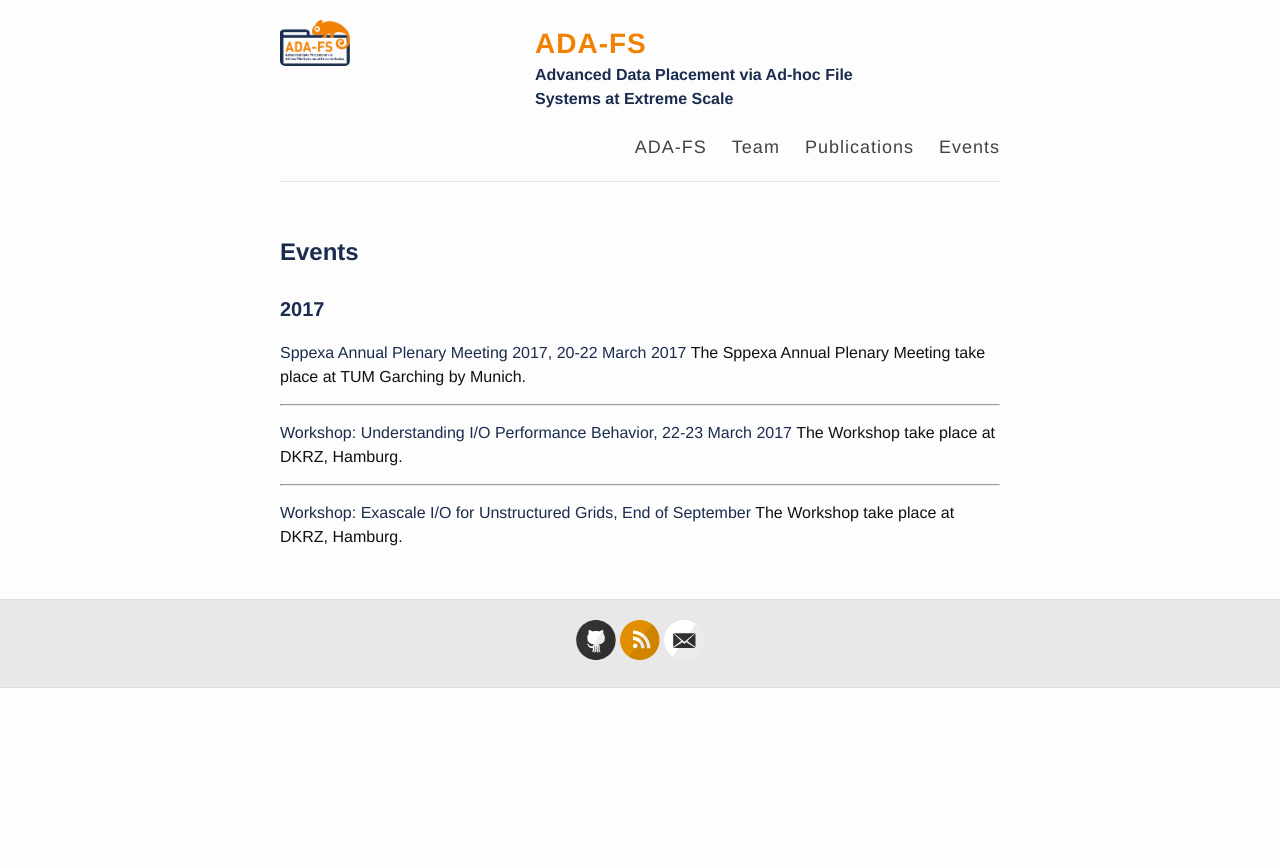
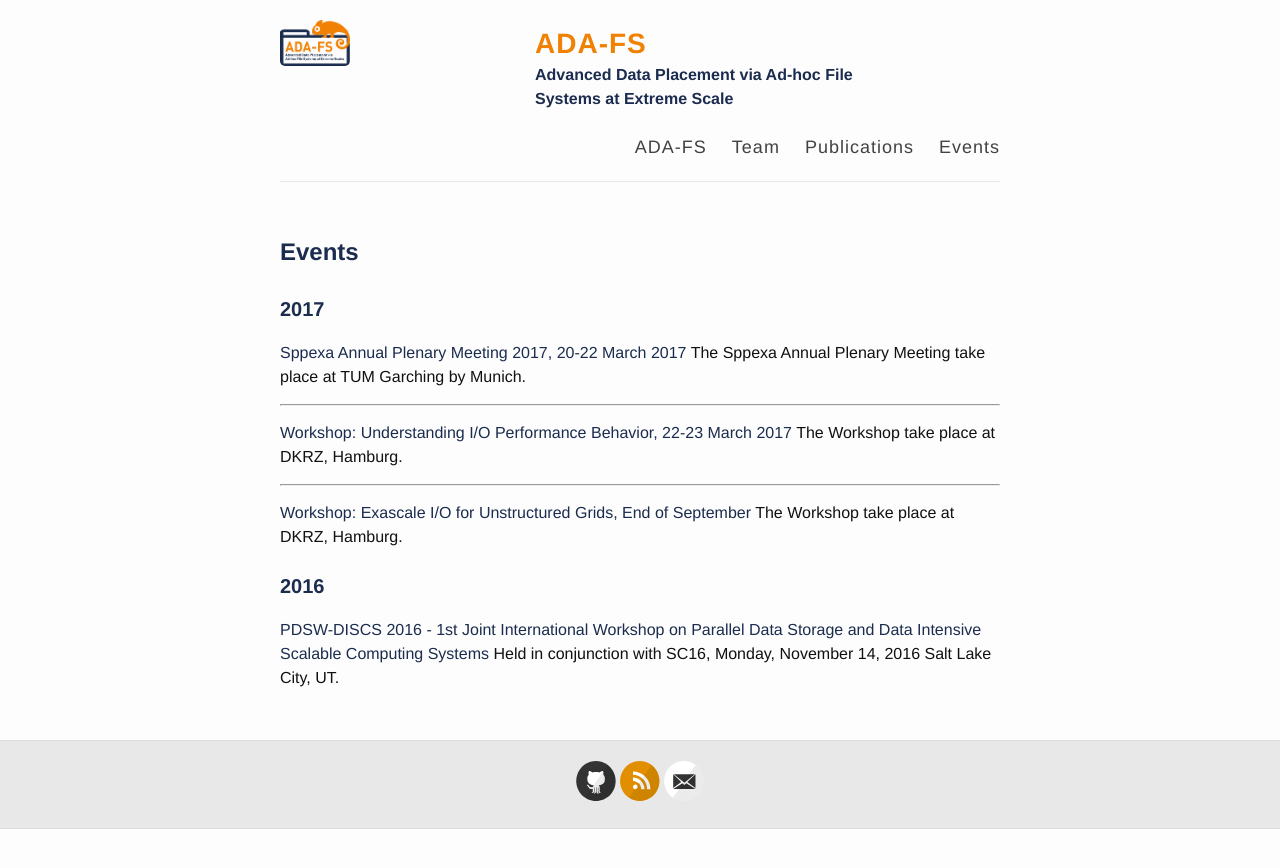
Before and after one commit to ada-fs/ada-fs.github.io, a Jekyll site: the page built from events.md, in a window 1280 px wide. Shown: the top 868 px of the page. Built offline with Jekyll 4.4.1, drawn with Linux system fonts in a browser that asks for light colours; Markdown is read by kramdown in place of the engine named in the settings.

Commit message:
add psdw to events

```diff
--- a/events.md
+++ b/events.md
@@ -20,3 +20,8 @@ The Workshop take place at DKRZ, Hamburg.
 
 [Workshop: Exascale I/O for Unstructured Grids, End of September](https://wr.informatik.uni-hamburg.de/events/2017/eiug)
 The Workshop take place at DKRZ, Hamburg.
+
+### 2016
+
+[PDSW-DISCS 2016 - 1st Joint International Workshop on Parallel Data Storage and Data Intensive Scalable Computing Systems](http://www.pdsw.org/index.shtml)
+Held in conjunction with SC16, Monday, November 14, 2016 Salt Lake City, UT.
```
